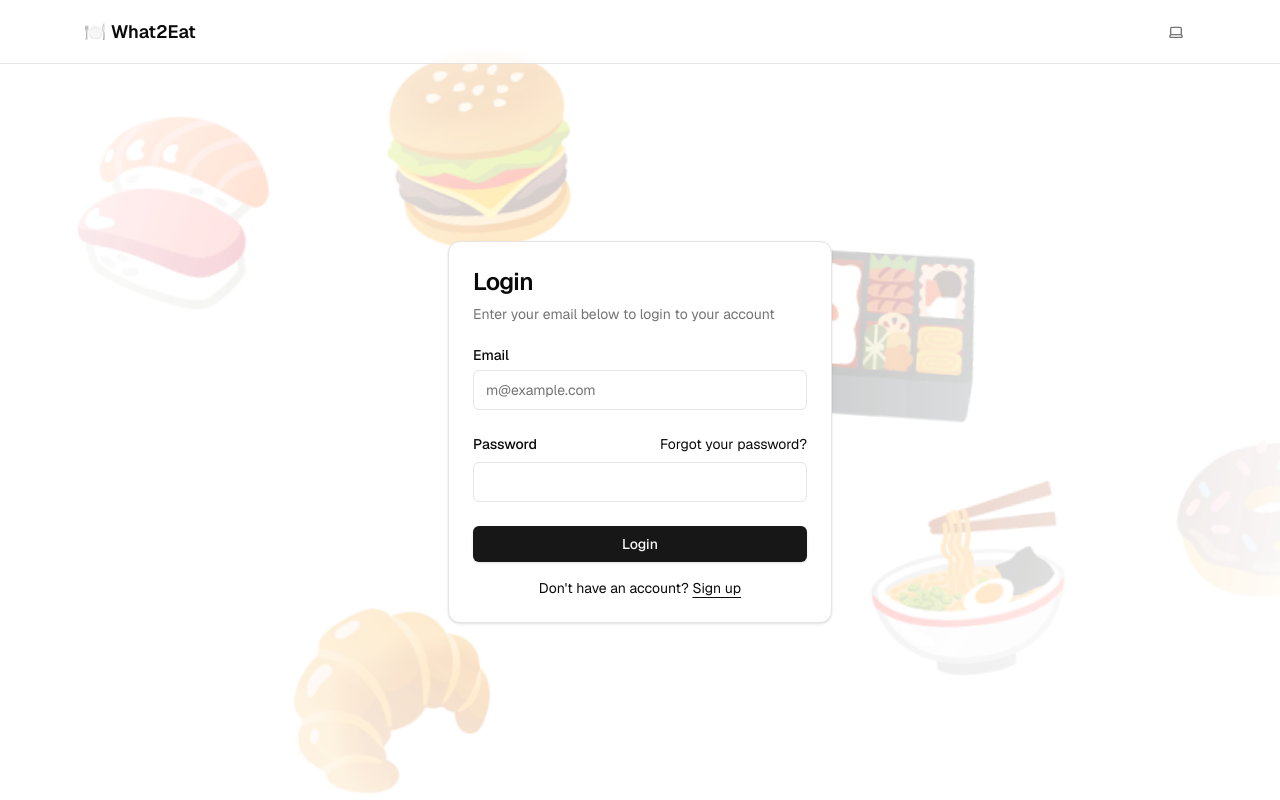
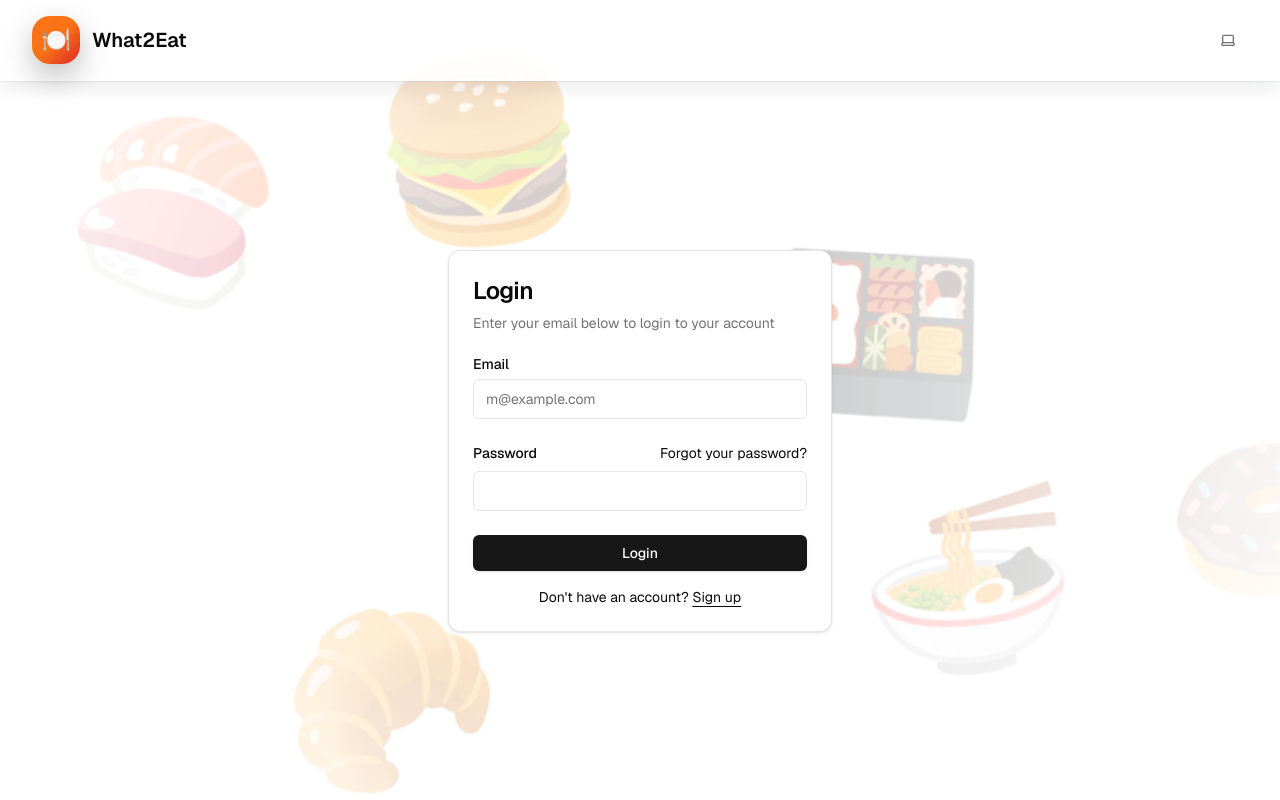
Before and after one commit to TeamLES/hackathon-telekom-2025-What2Eat, a Next.js app: page /auth/login in a window 1280 px wide. Built offline with nearby package versions, Linux system fonts and the light colour scheme; no server answers.

Commit message:
[AUTH] Topnav

```diff
--- a/components/auth-layout.tsx
+++ b/components/auth-layout.tsx
@@ -34,22 +34,23 @@ export function AuthLayout({ children }: AuthLayoutProps) {
 
       <div className="relative z-10 flex flex-col min-h-svh">
         {/* Navigation */}
-        <nav className="w-full flex justify-center border-b border-b-foreground/10 h-16 sticky top-0 bg-background/80 backdrop-blur-sm z-50">
-          <div className="w-full max-w-6xl flex justify-between items-center p-3 px-5 text-sm">
-            <div className="flex gap-5 items-center font-semibold">
-              <Link href="/" className="text-lg">
-                🍽️ What2Eat
-              </Link>
-            </div>
-            <div className="flex items-center gap-4">
+        <header className="sticky top-0 z-50 w-full border-b border-white/10 bg-gradient-to-b from-background/95 via-background/90 to-background/75 dark:from-[#141414]/85 dark:via-[#141414]/70 dark:to-[#141414]/55 backdrop-blur supports-[backdrop-filter]:bg-background/65 ring-1 ring-black/5 dark:ring-white/12 shadow-[0_8px_18px_rgba(15,23,42,0.08)] dark:shadow-[0_20px_45px_rgba(0,0,0,0.3)]">
+          <div className="flex h-20 items-center justify-between gap-4 px-4 md:px-8">
+            <Link href="/" className="flex items-center gap-3">
+              <div className="flex h-12 w-12 items-center justify-center rounded-[18px] bg-gradient-to-br from-[hsl(var(--brand-orange))] via-[hsl(var(--brand-orange))] to-[hsl(var(--brand-red))] text-white text-2xl shadow-[0_12px_30px_rgba(0,0,0,0.25)]">
+                🍽️
+              </div>
+              <span className="text-xl font-semibold">What2Eat</span>
+            </Link>
+            <div className="flex items-center gap-2">
               <ThemeSwitcher />
             </div>
           </div>
-        </nav>
+        </header>
 
         {/* Main Content */}
         <main className="flex flex-1 items-center justify-center p-4">
-          <div className="w-full max-w-md overflow-hidden">
+          <div className="w-full max-w-md overflow-hidden rounded-[32px] ">
             <div className="p-6 md:p-8">
               {children}
             </div>
```
